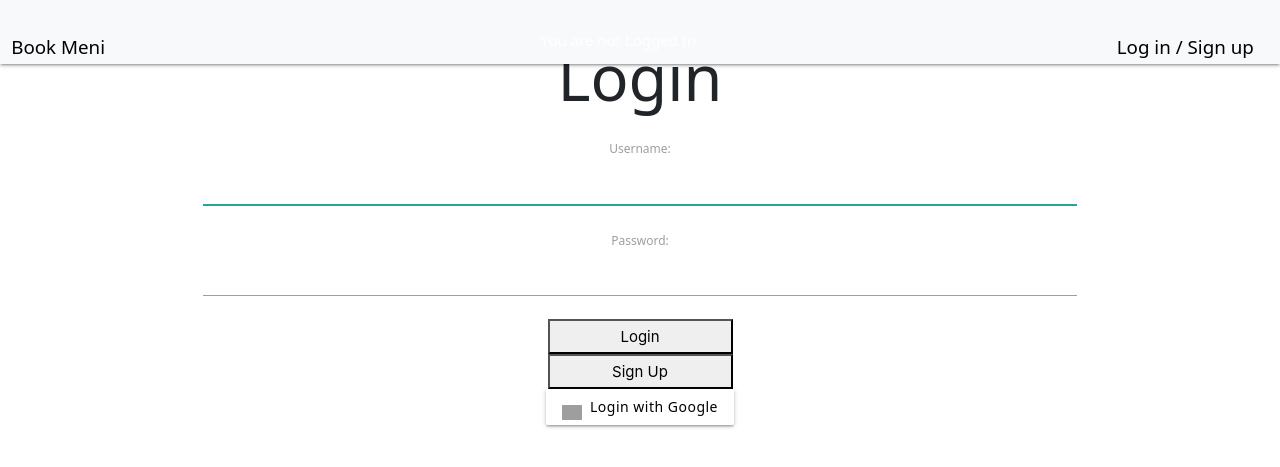
After one commit to AkzhanBerdi/bookMeni, a Django app: page /account/login/ in a window 1280 px wide. The commit adds this page. Shown: the top 467 px of the page. Run offline with Django 4.2, Linux system fonts and the light colour scheme; some libraries are stand-ins or nearby versions; grey boxes are pictures that could not be loaded.

```diff
--- a/source/urls.py
+++ b/source/urls.py
@@ -19,13 +19,16 @@ from django.urls import path, include
 from django.views.generic import TemplateView
 from django.contrib.auth.views import LogoutView
 from calender import views
+from user import views as user
 
 urlpatterns = [
     path('admin/', admin.site.urls),
     path('calendar/', include(('calender.urls', 'calender'), namespace='calender')),
     path('user/', include(('user.urls', 'user'), namespace='user')),
-
-    path('', TemplateView.as_view(template_name='index.html')),
-    path('accounts/', include('allauth.urls')),
+    path('', TemplateView.as_view(template_name='index.html'), name='home'),
+    path('account/', include('django.contrib.auth.urls'), name='login'),
+    path('account/', include('allauth.urls')),
+    # path('accounts/signup', include('allauth.urls')),
     path('logout', LogoutView.as_view()),
+    path('login/', user.UserLoginView.as_view(), name='login.html'),
 ]
--- a/templates/base.html
+++ b/templates/base.html
@@ -11,22 +11,23 @@
 
     <nav class="navbar fixed-top bg-body-tertiary">
         <div class="container-fluid">
-          <a class="navbar-brand" href="#">Book Meni</a>
+          <a class="navbar-brand" href="{% url 'home' %}">Book Meni</a>
           {% if user.is_authenticated %}
             <p>Welcome, You are logged in as {{ user.username }}</p>
+            <p><a class="navbar-brand" href="{% url 'logout' %}">Log Out</a></p>
           {% else %}
-          <a class="navbar-brand" href="{% provider_login_url 'google' %}">Log in / Sign up</a>
+          <p>You are not Logged In</p>
+          <a class="navbar-brand" href="{% url 'login' %}">Log in / Sign up</a>
           {% endif %}
         </div>
     </nav>
 
-    <script src="https://apis.google.com/js/platform.js?onload=init" async defer></script>
-
-    function init() {
-      gapi.load('auth2', function() {
-        /* Ready. Make a call to gapi.auth2.init or some other API */
-      });
-    }
+    <main>
+      <div class="container">
+        {% block content %}
+        {% endblock %}
+      </div>
+    </main>
 
 </body>
 </html>
--- a/templates/index.html
+++ b/templates/index.html
@@ -13,5 +13,8 @@
 {% else %}
     <a href="{% provider_login_url 'google' %}">Login with Google</a>
 {% endif %}
+<div class="container">
+    <p> Welcome to my website, the purpose here is unclear yet, but stay curious </p>
+</div>
 </body>
 </html>
--- /dev/null
+++ b/templates/registration/login.html
@@ -0,0 +1,35 @@
+{% extends 'base.html' %}
+
+{% block title %}Login{% endblock %}
+
+{% block content %}
+{% load socialaccount %}
+{% load account %}
+
+<center><h1> Login </h1></center>
+<center><form method="POST">
+    {% csrf_token %}
+    {{ form.as_p }}
+    <button style="height: 35px; width: 185px;" type="submit">Login</button>
+    <div>
+        <button style="height: 35px; width: 185px;" onclick="location.href = '/account/signup' ">Sign Up</button>
+    </div>
+    <div class="col s12 m6 offset-m3 center-align">
+        <a class="oauth-container btn darken-4 white black-text" href="{% provider_login_url 'google' %}" style="text-transform:none">
+            <div class="left">
+                <img width="20px" style="margin-top:7px; margin-right:8px" alt="Google sign-in"
+                    src="https://upload.wikimedia.org/wikipedia/commons/thumb/5/53/Google_%22G%22_Logo.svg/512px-Google_%22G%22_Logo.svg.png" />
+            </div>
+            Login with Google
+        </a>
+    </div>
+
+    <!-- Compiled and minified CSS -->
+    <link rel="stylesheet" href="https://cdnjs.cloudflare.com/ajax/libs/materialize/1.0.0-beta/css/materialize.min.css">
+
+</form></center>
+
+{% load static %}
+
+
+{% endblock %}
--- a/user/urls.py
+++ b/user/urls.py
@@ -3,6 +3,6 @@ from django.urls import include, path
 from .views import UserLoginView, UserRegisterView
 
 urlpatterns = [
-    path('login/', UserLoginView.as_view(), name='login'),
+    path('login/', UserLoginView.as_view(), name='login.html'),
     path('register/', UserRegisterView.as_view(), name='register')
 ]
```
Also changed, not shown: source/settings.py (+7 -2 lines), static/css/style.css (added, +9 -0 lines), user/views.py (+8 -0 lines), static/css/gpic.png (added).
